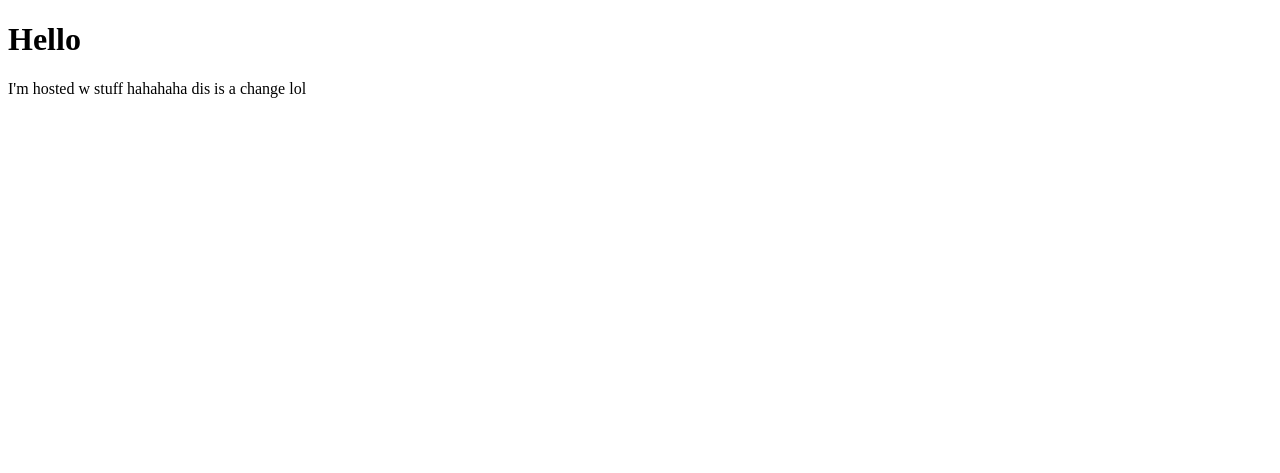
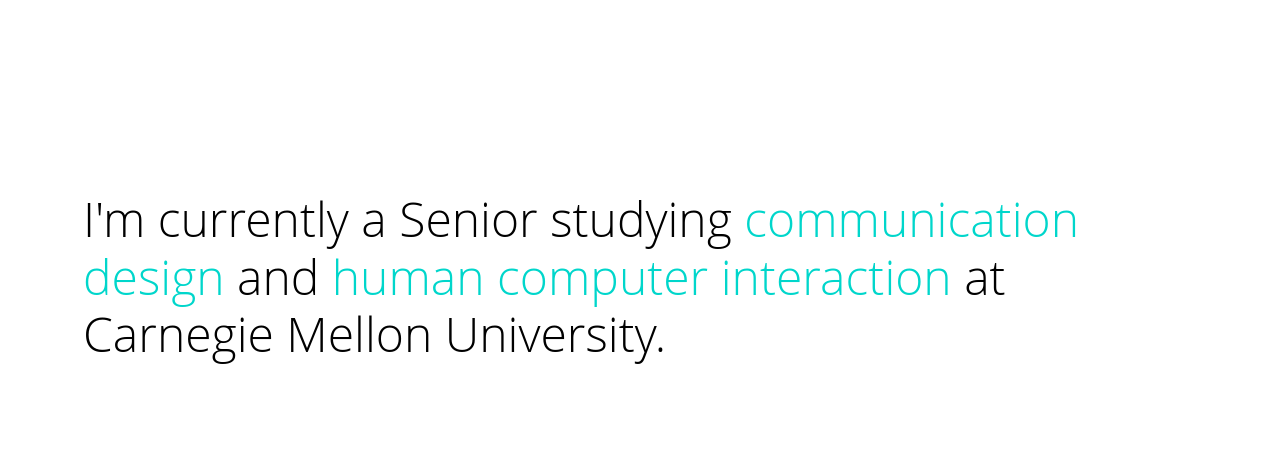
Before and after one commit to darienahn/darienahn.github.io, a plain HTML site: page index.html in a window 1280 px wide. Drawn offline with Linux system fonts and the light colour scheme.

Commit message:
Update index.html

```diff
--- a/index.html
+++ b/index.html
@@ -1,7 +1,10 @@
 <!DOCTYPE html>
 <html>
+<link rel="stylesheet" type"text/css" href="css/style.css">
 <body>
-<h1>Hello</h1>
-<p>I'm hosted w stuff hahahaha dis is a change lol</p>
-</body>
+<div class="intro">
+    <h1>I'm currently a Senior studying <FONT COLOR="#00d6cb"> communication design </FONT> and <FONT COLOR="#00d6cb"> human computer interaction </FONT> at Carnegie Mellon University.
+      </h1>
+   </div>
+   </body>
 </html>
```
